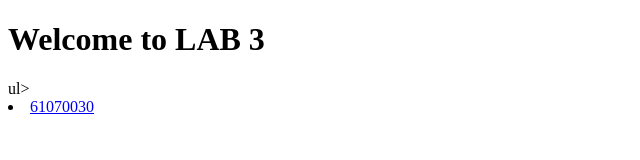
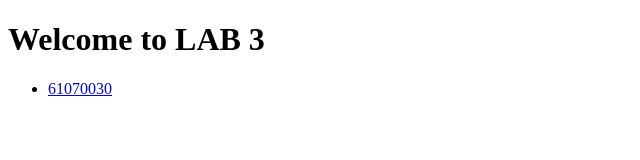
Before and after one commit to saranonuan/sdte-lab3, a plain HTML site: page index.html in a window 1280 px wide. Shown: the whole page, without its empty margins (0-640 px from the left). Drawn offline with Linux system fonts and the light colour scheme.

Commit message:
Update index.html

```diff
--- a/index.html
+++ b/index.html
@@ -7,7 +7,7 @@
   <body>
     <h1>Welcome to LAB 3</h1>
 
-    ul>
+    <ul>
       <li><a href="./lab/61070030/index.html">61070030</a></li>
     </ul>
   </body>
```
